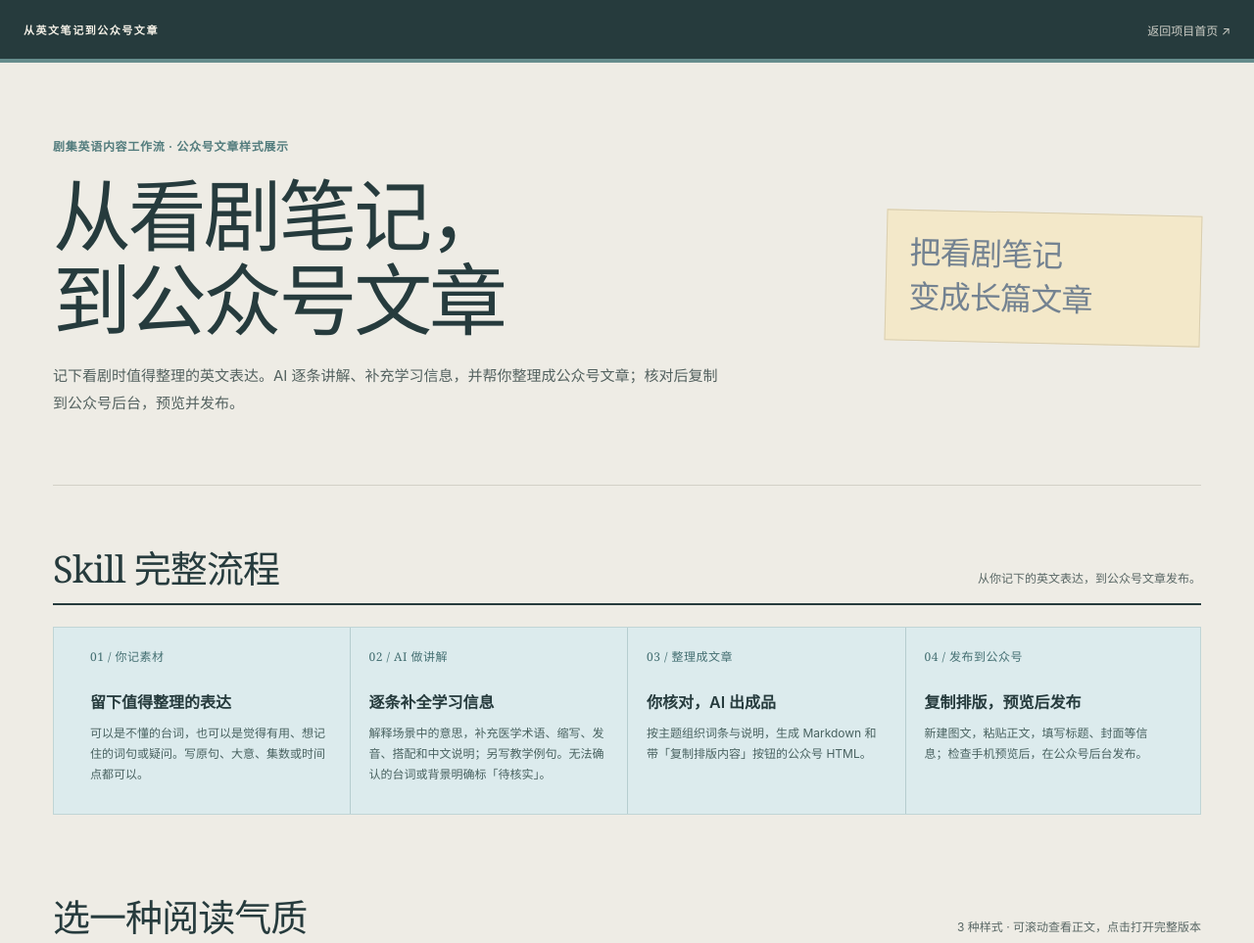
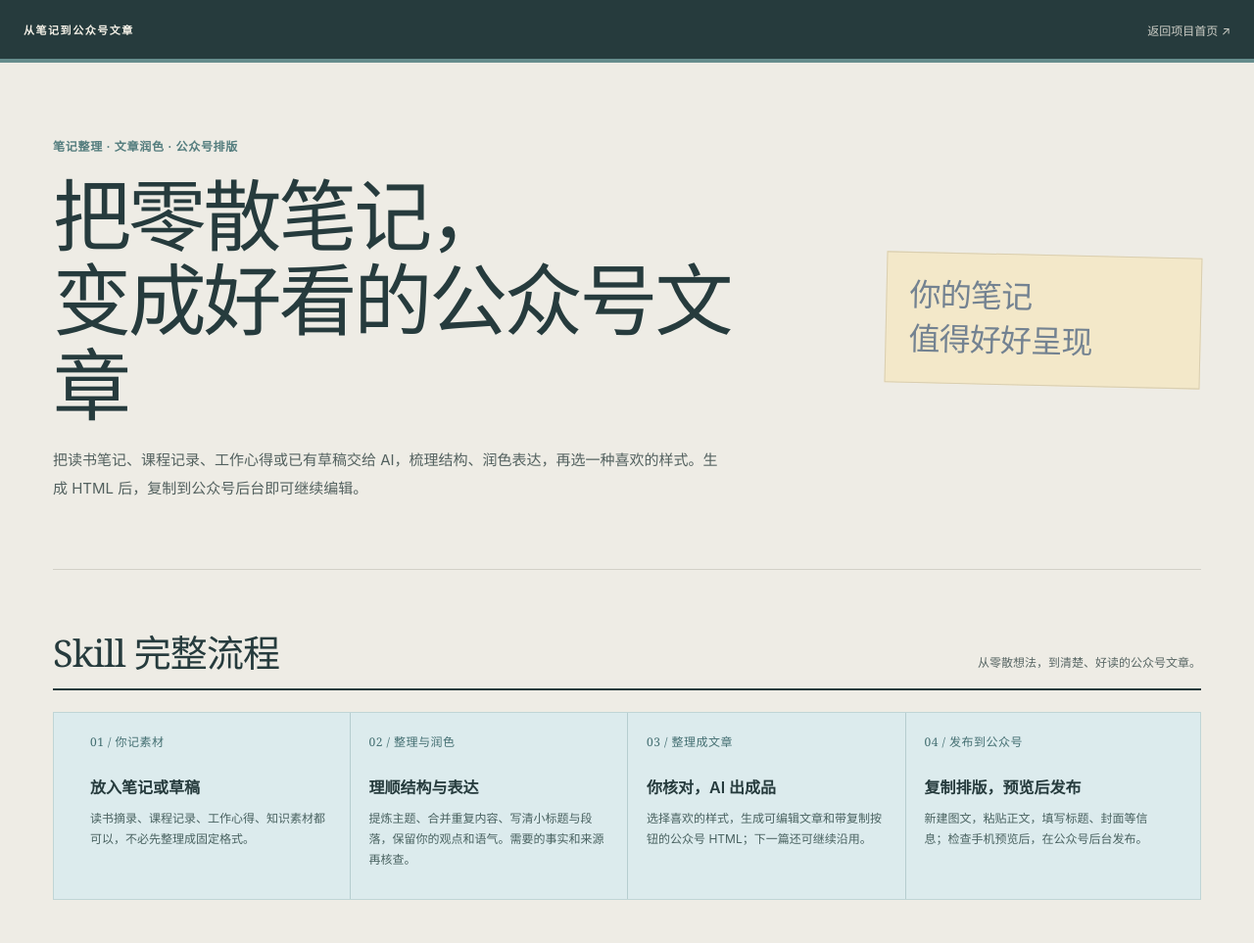
Before and after one commit to ClaireLind1/series-content-skill, a plain HTML site: page skills/series-content-skill/showcase.html in a window 1280 px wide. Shown: the top 963 px of the page at 98% size. Drawn offline with Linux system fonts and the light colour scheme.

Commit message:
Broaden notes-to-WeChat workflow, positioning and reusable instructions

```diff
--- a/skills/series-content-skill/showcase.html
+++ b/skills/series-content-skill/showcase.html
@@ -87,22 +87,22 @@
 @media(prefers-reduced-motion:reduce){.style-tile{transition:none}}
 </style></head>
 <body>
-  <header class="top"><div class="brand">从英文笔记到公众号文章</div><a href="https://github.com/ClaireLind1/series-content-skill">返回项目首页 ↗</a></header>
+  <header class="top"><div class="brand">从笔记到公众号文章</div><a href="https://github.com/ClaireLind1/series-content-skill">返回项目首页 ↗</a></header>
   <main>
     <div class="hero-row">
       <div>
-        <div class="eyebrow">剧集英语内容工作流 · 公众号文章样式展示</div>
-        <h1>从看剧笔记，<br>到公众号文章</h1>
-        <p class="lede">记下看剧时值得整理的英文表达。AI 逐条讲解、补充学习信息，并帮你整理成公众号文章；核对后复制到公众号后台，预览并发布。</p>
+        <div class="eyebrow">笔记整理 · 文章润色 · 公众号排版</div>
+        <h1>把零散笔记，<br>变成好看的公众号文章</h1>
+        <p class="lede">把读书笔记、课程记录、工作心得或已有草稿交给 AI，梳理结构、润色表达，再选一种喜欢的样式。生成 HTML 后，复制到公众号后台即可继续编辑。</p>
       </div>
-      <div class="stamp"><strong>把看剧笔记<br>变成长篇文章</strong></div>
+      <div class="stamp"><strong>你的笔记<br>值得好好呈现</strong></div>
     </div>
 
-    <div class="section-head"><h2>Skill 完整流程</h2><p>从你记下的英文表达，到公众号文章发布。</p></div>
+    <div class="section-head"><h2>Skill 完整流程</h2><p>从零散想法，到清楚、好读的公众号文章。</p></div>
     <section class="steps production-steps" aria-label="内容生产流程">
-      <div class="step"><b>01 / 你记素材</b><strong>留下值得整理的表达</strong><p>可以是不懂的台词，也可以是觉得有用、想记住的词句或疑问。写原句、大意、集数或时间点都可以。</p></div>
-      <div class="step"><b>02 / AI 做讲解</b><strong>逐条补全学习信息</strong><p>解释场景中的意思，补充医学术语、缩写、发音、搭配和中文说明；另写教学例句。无法确认的台词或背景明确标「待核实」。</p></div>
-      <div class="step"><b>03 / 整理成文章</b><strong>你核对，AI 出成品</strong><p>按主题组织词条与说明，生成 Markdown 和带「复制排版内容」按钮的公众号 HTML。</p></div>
+      <div class="step"><b>01 / 你记素材</b><strong>放入笔记或草稿</strong><p>读书摘录、课程记录、工作心得、知识素材都可以，不必先整理成固定格式。</p></div>
+      <div class="step"><b>02 / 整理与润色</b><strong>理顺结构与表达</strong><p>提炼主题、合并重复内容、写清小标题与段落，保留你的观点和语气。需要的事实和来源再核查。</p></div>
+      <div class="step"><b>03 / 整理成文章</b><strong>你核对，AI 出成品</strong><p>选择喜欢的样式，生成可编辑文章和带复制按钮的公众号 HTML；下一篇还可继续沿用。</p></div>
       <div class="step"><b>04 / 发布到公众号</b><strong>复制排版，预览后发布</strong><p>新建图文，粘贴正文，填写标题、封面等信息；检查手机预览后，在公众号后台发布。</p></div>
     </section>
 
@@ -110,8 +110,8 @@
 <div class="view-switch" role="group" aria-label="画廊布局"><button type="button" onclick="setGallery('grid')" aria-pressed="true">▦ 并排比较</button><button type="button" onclick="setGallery('slide')" aria-pressed="false">↔ 横向浏览</button></div>
 <section id="style-gallery" class="style-gallery" aria-label="公众号样式画廊"><article class="style-tile"><div class="tile-top"><span>CURRENT / 01</span><span>01 / 03</span></div><h3>Clinical Editorial · 精简版</h3><p>当前默认 · 黑白蓝 / 单栏 / 轻分隔</p><div class="live-preview"><iframe src="templates/clinical-editorial.html" title="Clinical Editorial · 精简版样式预览" loading="lazy"></iframe></div><a class="tile-link" href="templates/clinical-editorial.html" target="_blank" rel="noopener">打开完整样式 <span>↗</span></a></article><article class="style-tile"><div class="tile-top"><span>CLASSIC / 02</span><span>02 / 03</span></div><h3>原有演示版</h3><p>第一集第九篇 · 柔和纸色 / 词条卡片</p><div class="live-preview"><iframe src="../../examples/the-pitt-ep1-terminology-9.html" title="原有演示版样式预览" loading="lazy"></iframe></div><a class="tile-link" href="../../examples/the-pitt-ep1-terminology-9.html" target="_blank" rel="noopener">打开完整样式 <span>↗</span></a></article><article class="style-tile"><div class="tile-top"><span>COLOR / 03</span><span>03 / 03</span></div><h3>天空蓝 × 奶油黄</h3><p>第24篇 · 渐变 / 纸张感</p><div class="live-preview"><iframe src="../../examples/the-pitt-ep2-7-stitch.html" title="天空蓝 × 奶油黄样式预览" loading="lazy"></iframe></div><a class="tile-link" href="../../examples/the-pitt-ep2-7-stitch.html" target="_blank" rel="noopener">打开完整样式 <span>↗</span></a></article></section>
 <p class="gallery-note">手机左右滑动切换样式；预览区域内可以上下滚动。当前默认模板已获用户选型确认，微信双模式粘贴实测尚待完成。</p>
-    <div class="section-head" style="margin-top:76px"><h2>已发布文章精选</h2><p>第 1、9、17、24 篇 · 点击查看公众号原文</p></div>
-    <section class="published-articles" aria-label="已发布文章精选">
+    <div class="section-head" style="margin-top:76px"><h2>实际案例 · The Pitt 系列</h2><p>第 1、9、17、24 篇 · 点击查看公众号原文</p></div>
+    <section class="published-articles" aria-label="实际案例 · The Pitt 系列">
       <a class="published-article" href="https://mp.weixin.qq.com/s?__biz=Mzg2ODY0MDQ0MQ==&amp;mid=2247484003&amp;idx=1&amp;sn=322c6f034dba8d2993a80e43d62d8ca4&amp;scene=21#wechat_redirect" target="_blank" rel="noopener"><span class="num">第一集 · 第 1 篇</span><h3>开场与口语</h3><p>《匹兹堡医护前线》第一集开场｜医学英语与口语精读 ↗</p></a>
       <a class="published-article" href="https://mp.weixin.qq.com/s?__biz=Mzg2ODY0MDQ0MQ==&amp;mid=2247484137&amp;idx=1&amp;sn=adc7593300449d60e0ca8bd060d6fa24&amp;scene=21#wechat_redirect" target="_blank" rel="noopener"><span class="num">第一集 · 第 9 篇</span><h3>鉴别诊断与收治</h3><p>《匹兹堡医护前线》第一集｜医学英语：鉴别诊断与收治 ↗</p></a>
       <a class="published-article" href="https://mp.weixin.qq.com/s?__biz=Mzg2ODY0MDQ0MQ==&amp;mid=2247484211&amp;idx=1&amp;sn=ace509093aa2d55a8ba42343a0923f20&amp;scene=21#wechat_redirect" target="_blank" rel="noopener"><span class="num">第一集 · 第 17 篇</span><h3>呕吐与误食</h3><p>《匹兹堡医护前线》第 17 篇｜医学英语：呕吐与误食 ↗</p></a>
@@ -120,10 +120,10 @@
 
     <div class="section-head" style="margin-top:76px"><h2>Skill 的任务范围</h2><p>以下是能力范围，可按你的目标选择，不代表固定指令。</p></div>
     <section class="capabilities">
-      <article class="cap"><span class="num">01 / 表达整理</span><h3>逐条整理英文表达</h3><p>提供看剧时记下的原句、词句或问题。AI 逐条解释场景含义，并按需补相关术语、缩写、发音、搭配、中文说明和教学例句。</p></article>
-      <article class="cap"><span class="num">02 / 文章整理</span><h3>组织成系列文章</h3><p>把讲解内容按主题和阅读顺序组织，写开篇、分节说明与收束；区分剧中原句和教学例句，并列出待核实项。</p></article>
+      <article class="cap"><span class="num">01 / 表达整理</span><h3>整理零散笔记</h3><p>放入读书、课程或工作笔记，提炼重点、合并重复信息，组织成清楚的内容结构。</p></article>
+      <article class="cap"><span class="num">02 / 文章整理</span><h3>组织成系列文章</h3><p>围绕读者和主题写开篇、分节与结尾，保留作者语气，沿用已确认的系列风格。</p></article>
       <article class="cap"><span class="num">03 / 公众号排版</span><h3>生成公众号排版稿</h3><p>按仓库共用版式生成 Markdown 和 HTML。打开 HTML，点「复制排版内容」，再粘贴到图文正文。</p></article>
-      <article class="cap"><span class="num">04 / 修改与补充</span><h3>审阅与修改文章</h3><p>检查术语、语境、翻译和文章结构，按你的意见调整草稿。</p></article>
+      <article class="cap"><span class="num">04 / 修改与补充</span><h3>审阅与修改文章</h3><p>检查表达、结构和来源，按你的意见调整草稿；只要排版时保留原文。</p></article>
     </section>
 
     <div class="section-head" style="margin-top:76px"><h2>公众号后台操作清单</h2><p>对应上方第 4 步：按这个顺序把文章放进后台并完成发布。</p></div>
@@ -136,6 +136,6 @@
 
 
   </main>
-  <footer><span>剧集英语内容工作流</span><span>整理你选出的表达 · 逐条讲解 · 成文与公众号排版</span></footer>
+  <footer><span>笔记成文与公众号排版</span><span>整理笔记 · 润色文章 · 复用版式</span></footer>
 <script>function setGallery(mode){document.getElementById('style-gallery').classList.toggle('slide',mode==='slide');document.querySelectorAll('.view-switch button').forEach((b,i)=>b.setAttribute('aria-pressed',String(i===(mode==='grid'?0:1))));}</script></body>
 </html>
```
